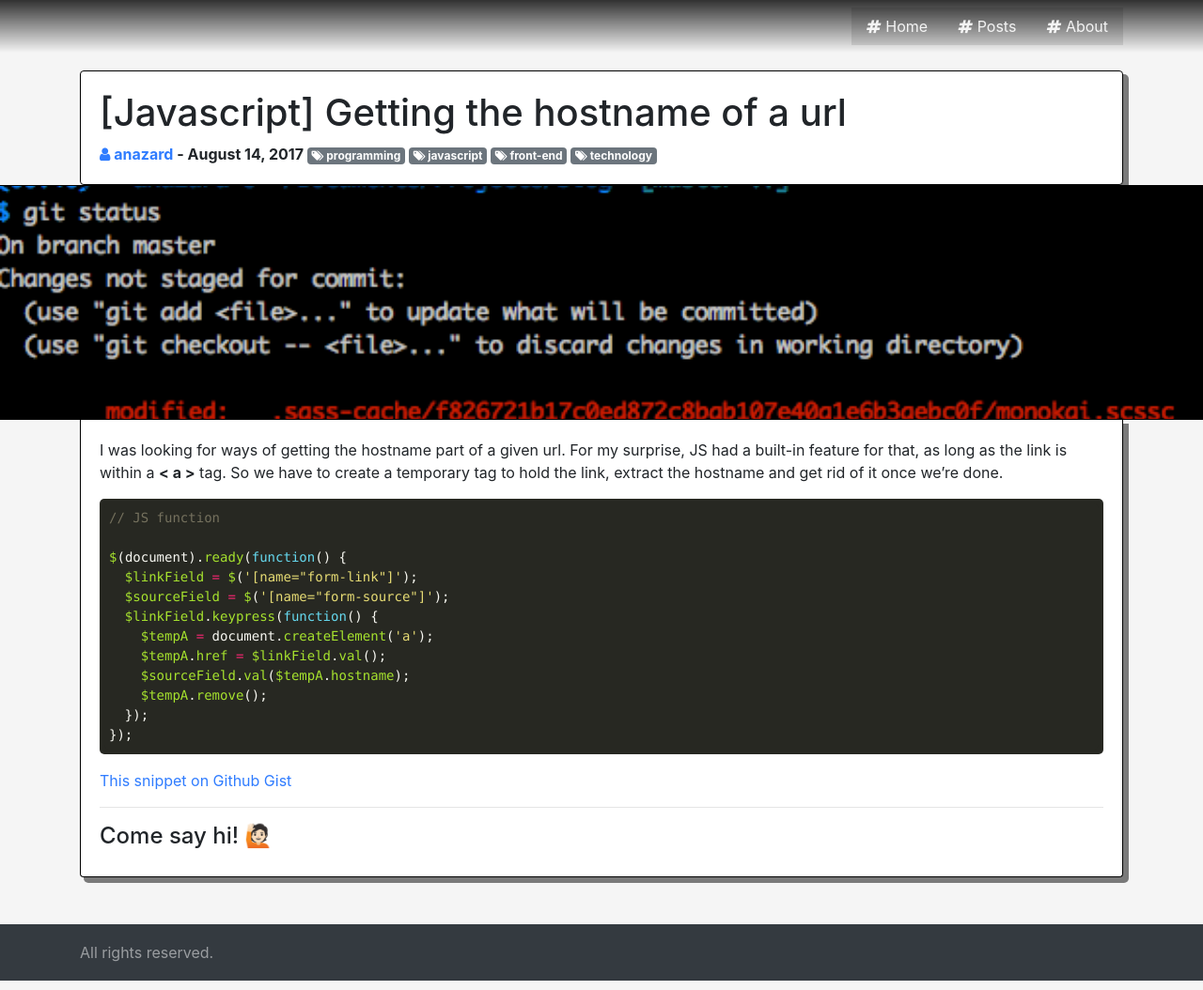
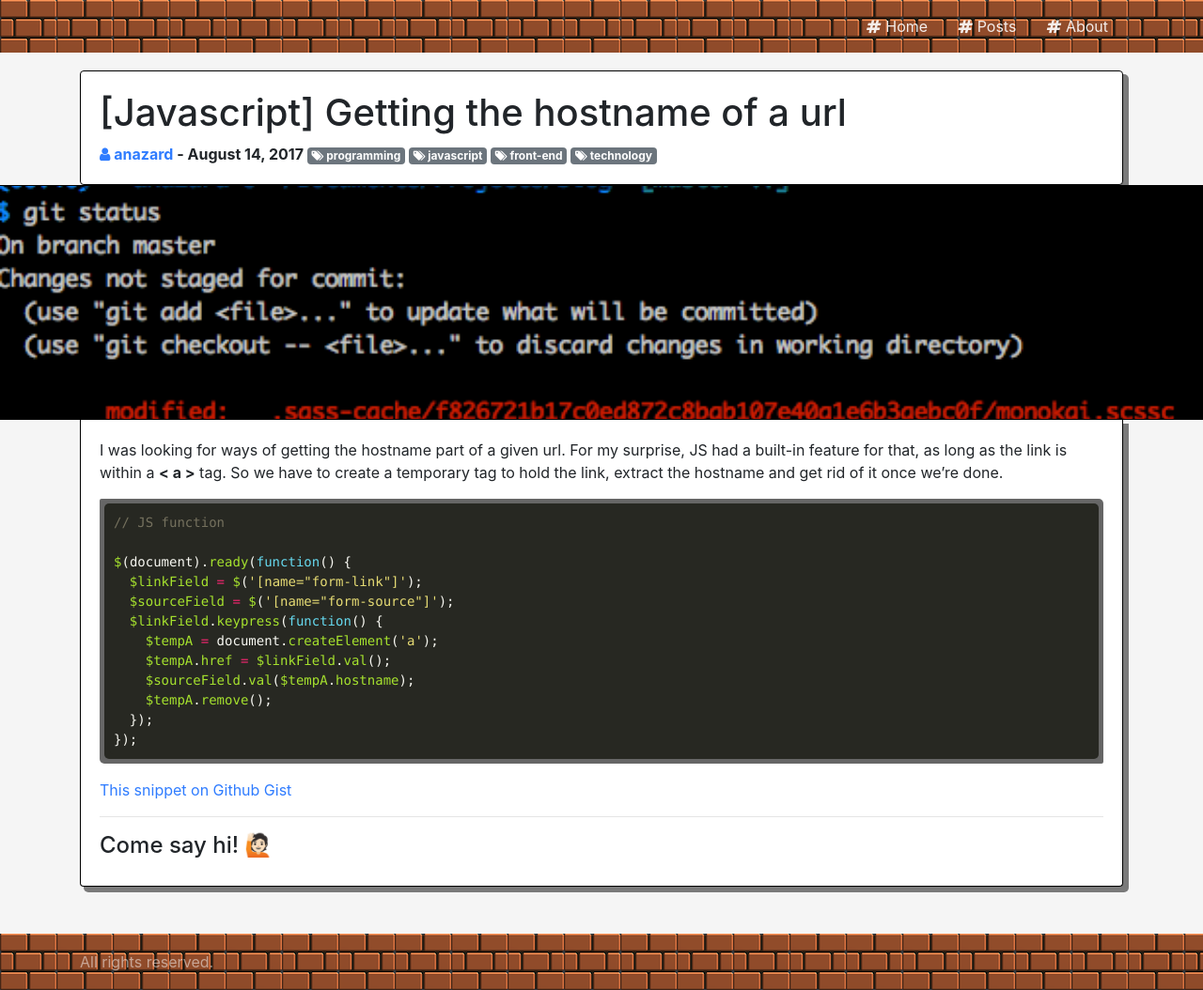
Before and after one commit to anazard/anazard.github.io, a Jekyll site: the page built from _posts/2017-08-14-js-getting-hostname.md, in a window 1280 px wide and 1054 px high. Shown: the whole window at 94% size. Built offline with Jekyll 4.4.1, drawn with Linux system fonts in a browser that asks for light colours; comment, search, counter and statistics services are not loaded.

Commit message:
Changed navbar bg

```diff
--- a/assets/styles/main.scss
+++ b/assets/styles/main.scss
@@ -148,6 +148,9 @@ nav {
     margin-top: 0;
     margin-bottom: 0;
   }
+  .navbar-toggler {
+    background-color: rgba(0, 0, 0, 0.7);
+  }
   .navbar-brand {
     font-family:'Press Start 2P', cursive;
     padding-top: 0;
@@ -164,7 +167,6 @@ nav {
   }
   .nav-link {
     color: rgba(255,255,255,.9) !important;
-    background-color: rgba(0, 0, 0, 0.1);
   }
   .nav-link:hover {
     background-color: rgba(0, 0, 0, 0.7);
@@ -173,8 +175,8 @@ nav {
 }
 
 .bg-transparent {
-    background-image: linear-gradient(rgba(0,0,0,.8), transparent);
-    background-color: transparent !important;
+     background-color: #343a40 !important;
+    background-image: url('../images/site/block.png');
 }
 
 .navbar-expand-lg .navbar-nav .nav-link {
@@ -195,6 +197,10 @@ nav {
 .navbar-scrolled .navbar-brand-text {
   max-width: 300px;
   transition: max-width 1000ms;
+}
+
+.bg-dark {
+  background-image: url('../images/site/block.png');
 }
 
 .img-about {
--- a/assets/styles/monokai.scss
+++ b/assets/styles/monokai.scss
@@ -1,5 +1,15 @@
 .highlight .hll { background-color: #49483e }
-.highlighter-rouge { margin-bottom: 16px; }
+.highlighter-rouge {
+    margin-bottom: 16px;
+    background-color: rgba(0, 0, 0, 0.6);
+    padding: 5px;
+    border-radius: 2px 5px 2px 5px;
+    color: #a6e22e;
+    a {
+        text-decoration: none;
+        color: #a6e22e;
+    }
+}
 .highlight, pre { background: #272822; color: #f8f8f2; border-radius: 5px; padding: 5px; margin-bottom: 0; }
 .highlight .c { color: #75715e } /* Comment */
 .highlight .err { color: #960050; background-color: #1e0010 } /* Error */
```
Also changed, not shown: assets/images/site/block-dark.png (added), assets/images/site/block.png (added), assets/images/site/blocks.png (added), 6 other files.
